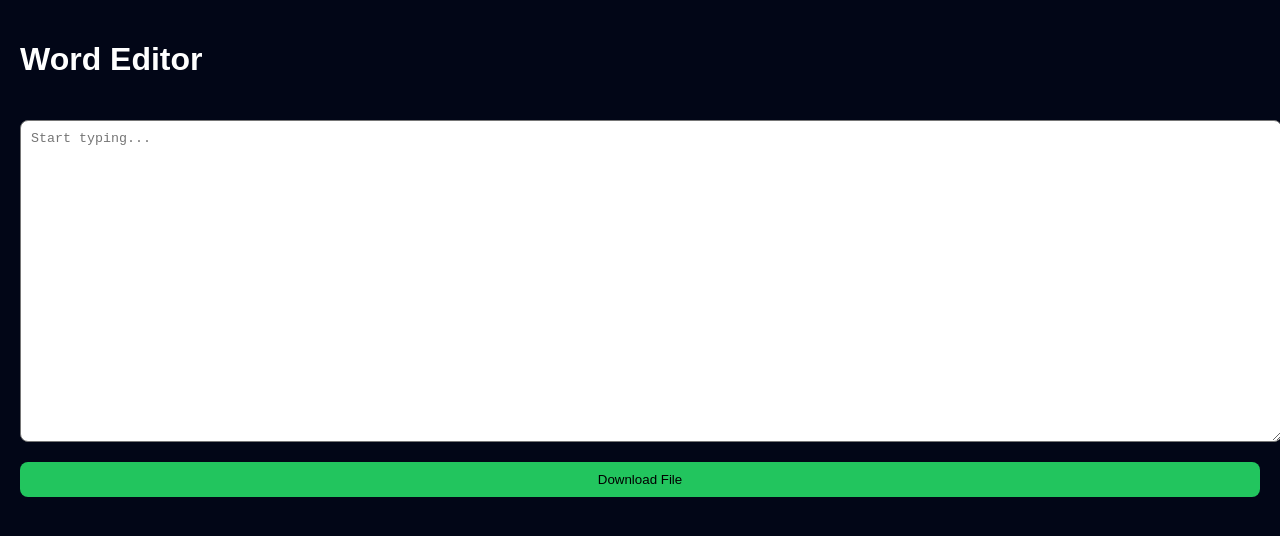
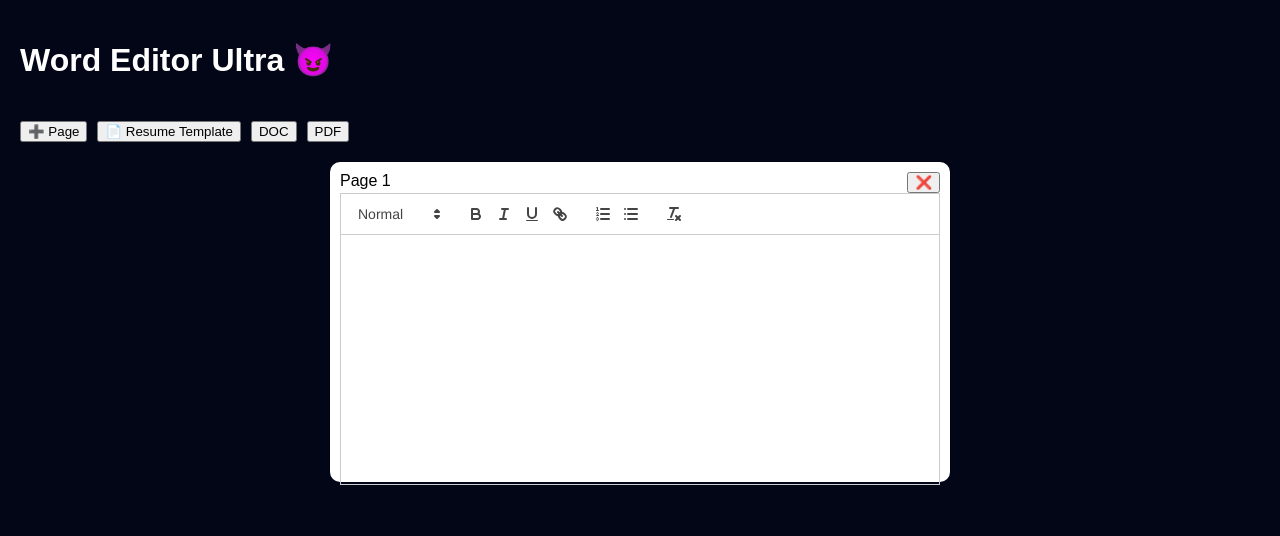
Before and after one commit to goalandpriority-ui/file-lab, a Next.js app: page /word-editor in a window 1280 px wide. Shown: the top 536 px of the page. Built offline with nearby package versions, Linux system fonts and the light colour scheme.

Commit message:
Update page.js

```diff
--- a/app/word-editor/page.js
+++ b/app/word-editor/page.js
@@ -1,55 +1,173 @@
 "use client"
 
-import { useState } from "react"
+import { useState, useEffect } from "react"
+import dynamic from "next/dynamic"
+
+const ReactQuill = dynamic(() => import("react-quill"), { ssr: false })
+import "react-quill/dist/quill.snow.css"
 
 export default function Page() {
-  const [text, setText] = useState("")
+
+  const [pages, setPages] = useState([""])
+  const [dragged, setDragged] = useState(null)
+
+  // 🔥 LOAD SAVED
+  useEffect(() => {
+    const saved = localStorage.getItem("doc")
+    if (saved) setPages(JSON.parse(saved))
+  }, [])
+
+  // 🔥 AUTO SAVE
+  useEffect(() => {
+    localStorage.setItem("doc", JSON.stringify(pages))
+  }, [pages])
+
+  // 🔥 UPDATE PAGE
+  const updatePage = (index, value) => {
+    const updated = [...pages]
+    updated[index] = value
+
+    // 🔥 AUTO SPLIT (basic)
+    if (value.length > 1500) {
+      const half = value.slice(0, 1000)
+      const rest = value.slice(1000)
+
+      updated[index] = half
+      updated.splice(index + 1, 0, rest)
+    }
+
+    setPages(updated)
+  }
+
+  // 🔥 ADD PAGE
+  const addPage = () => {
+    setPages([...pages, ""])
+  }
+
+  // 🔥 REMOVE PAGE
+  const removePage = (index) => {
+    if (pages.length === 1) return
+    const updated = pages.filter((_, i) => i !== index)
+    setPages(updated)
+  }
+
+  // 🔥 DRAG START
+  const dragStart = (i) => {
+    setDragged(i)
+  }
+
+  // 🔥 DROP
+  const drop = (i) => {
+    if (dragged === null) return
+
+    const updated = [...pages]
+    const temp = updated[dragged]
+    updated[dragged] = updated[i]
+    updated[i] = temp
+
+    setPages(updated)
+    setDragged(null)
+  }
+
+  // 🔥 TEMPLATE (RESUME)
+  const loadTemplate = () => {
+    setPages([`
+      <h1>John Doe</h1>
+      <p>Email: example@gmail.com</p>
+      <h2>Skills</h2>
+      <ul><li>React</li><li>JavaScript</li></ul>
+      <h2>Experience</h2>
+      <p>Worked at XYZ company</p>
+    `])
+  }
+
+  // 🔥 DOWNLOAD DOC
+  const downloadDoc = () => {
+    const full = pages.join("<div style='page-break-after:always'></div>")
+    const blob = new Blob([full], { type: "application/msword" })
+    const url = URL.createObjectURL(blob)
+
+    const a = document.createElement("a")
+    a.href = url
+    a.download = "document.doc"
+    a.click()
+  }
+
+  // 🔥 DOWNLOAD PDF
+  const downloadPDF = () => {
+    const full = pages.join("<div style='page-break-after:always'></div>")
+    const win = window.open("", "", "width=800,height=600")
+    win.document.write(full)
+    win.print()
+  }
 
   return (
-    <main style={{
-      display:"flex",
-      flexDirection:"column",
-      padding:"20px",
-      background:"#020617",
-      color:"#fff",
-      minHeight:"100vh",
-      gap:"20px"
-    }}>
+    <main style={layout}>
+      <h1>Word Editor Ultra 😈</h1>
 
-      <h1>Word Editor</h1>
+      {/* 🔥 TOOLBAR */}
+      <div style={{display:"flex", gap:"10px", flexWrap:"wrap"}}>
+        <button onClick={addPage}>➕ Page</button>
+        <button onClick={loadTemplate}>📄 Resume Template</button>
+        <button onClick={downloadDoc}>DOC</button>
+        <button onClick={downloadPDF}>PDF</button>
+      </div>
 
-      <textarea
-        value={text}
-        onChange={(e)=>setText(e.target.value)}
-        placeholder="Start typing..."
-        style={{
-          width:"100%",
-          height:"300px",
-          padding:"10px",
-          borderRadius:"8px"
-        }}
-      />
+      {/* 🔥 PAGES */}
+      <div style={pageContainer}>
+        {pages.map((p, i) => (
+          <div
+            key={i}
+            draggable
+            onDragStart={()=>dragStart(i)}
+            onDragOver={(e)=>e.preventDefault()}
+            onDrop={()=>drop(i)}
+            style={pageBox}
+          >
 
-      <button
-        onClick={()=>{
-          const blob = new Blob([text], { type: "text/plain" })
-          const url = URL.createObjectURL(blob)
+            <div style={{display:"flex", justifyContent:"space-between"}}>
+              <span>Page {i+1}</span>
+              <button onClick={()=>removePage(i)}>❌</button>
+            </div>
 
-          const a = document.createElement("a")
-          a.href = url
-          a.download = "document.txt"
-          a.click()
-        }}
-        style={{
-          padding:"10px",
-          background:"#22c55e",
-          border:"none",
-          borderRadius:"8px"
-        }}
-      >
-        Download File
-      </button>
+            <ReactQuill
+              theme="snow"
+              value={p}
+              onChange={(val)=>updatePage(i, val)}
+              style={{background:"#fff", color:"#000", height:"250px"}}
+            />
+
+          </div>
+        ))}
+      </div>
 
     </main>
   )
 }
+
+const layout = {
+  display:"flex",
+  flexDirection:"column",
+  gap:"20px",
+  padding:"20px",
+  background:"#020617",
+  color:"#fff",
+  minHeight:"100vh"
+}
+
+const pageContainer = {
+  display:"flex",
+  flexDirection:"column",
+  gap:"20px",
+  alignItems:"center"
+}
+
+const pageBox = {
+  width:"600px",
+  minHeight:"300px",
+  background:"#fff",
+  color:"#000",
+  padding:"10px",
+  borderRadius:"10px",
+  cursor:"grab"
+              }
```
